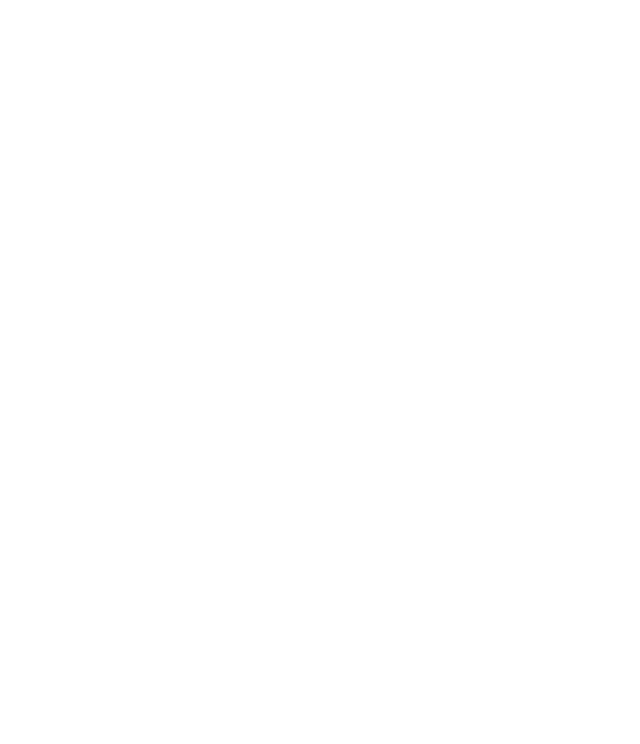
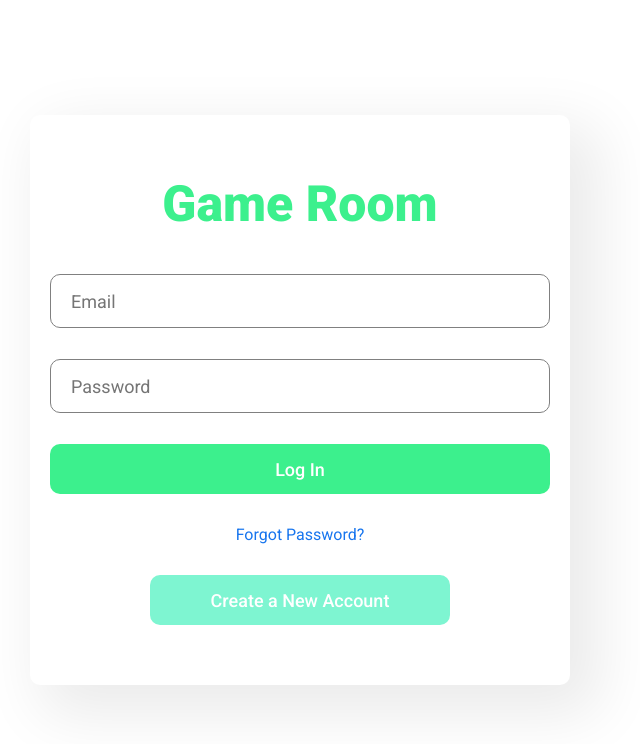
Before and after one commit to BeccaPirie/game-room, a React (Create React App) app in the folder client/: page /login in a window 1280 px wide. Shown: the top 744 px of the page, without its empty margins (340-980 px from the left). Built offline with nearby package versions, Linux system fonts and the light colour scheme; the HTML template or start-up script is replaced by a standard one.

Commit message:
login page

```diff
--- a/client/src/App.js
+++ b/client/src/App.js
@@ -1,5 +1,6 @@
 import Home from "./pages/home/Home"
 import Profile from "./pages/profile/Profile";
+import Login from "./pages/login/Login";
 import { BrowserRouter as Router, Switch, Route } from 'react-router-dom';
 
 function App() {
@@ -8,6 +9,7 @@
       <Switch>
         <Route path='/' exact component={Home} />
         <Route path='/profile' component={Profile} />
+        <Route path='/login' component={Login} />
       </Switch>
     </Router>
 
--- /dev/null
+++ b/client/src/pages/login/Login.jsx
@@ -0,0 +1,17 @@
+import './login.scss'
+
+export default function Login() {
+    return (
+        <div className="login">
+            <div className="loginBox">
+                <h3 className="loginTitle">Game Room</h3>
+                <input placeholder="Email" className="loginInput" />
+                <input placeholder="Password" className="loginInput" />
+                <button className="loginButton">Log In</button>
+                <span className="loginForgot">Forgot Password?</span>
+                <button className="loginRegisterButton">Create a New Account</button>
+            </div>
+
+        </div>
+    )
+}
--- /dev/null
+++ b/client/src/pages/login/login.scss
@@ -0,0 +1,94 @@
+@import '../../scss//variables';
+
+.login {
+    width: 100vw;
+    height: 100vh;
+    display: flex;
+  }
+
+  .loginBox {
+      width: 80%;
+      margin: auto;
+      height: 400px;
+      padding: 60px 20px;
+      background-color: white;
+      border-radius: 10px;
+      display: flex;
+      flex-direction: column;
+      justify-content: space-between;
+      box-shadow: 20px 20px 60px 10px #ebebeb;
+  }
+
+  .loginTitle {
+    display: flex;
+    justify-content: center;
+    font-size: 40px;
+    font-weight: 800;
+    color: $green;
+    margin-bottom: 10px;
+  }
+
+  .loginInput{
+      height: 50px;
+      border-radius: 10px;
+      border: 1px solid gray;
+      font-size: 16px;
+      padding-left: 20px;
+  }
+
+  .loginInput:focus{
+      outline: none;
+  }
+
+  .loginButton{
+      height: 50px;
+      border-radius: 10px;
+      border: none;
+      background-color: $green;
+      color: white;
+      font-size: 18px;
+      font-weight: 500;
+      cursor: pointer;
+  }
+
+  .loginForgot{
+      text-align: center;
+      color: #1775ee;
+  }
+
+  .loginRegisterButton{
+      width: 60%;
+      align-self: center;
+      height: 50px;
+      border-radius: 10px;
+      border: none;
+      background-color: #7ef5d1;
+      color: white;
+      font-size: 18px;
+      font-weight: 500;
+      cursor: pointer;
+  }
+
+  @media (min-width: 800px) {
+    .loginBox {
+        width: 500px;
+    }
+
+    .loginTitle {
+        font-size: 50px;
+    }
+
+    .loginInput{
+        font-size: 18px;
+    }
+
+    .loginButton .loginRegisterButton {
+        font-size: 20px;
+    }
+}
+
+@media (min-height: 600px) {
+    .loginBox {
+        height: 450px;
+    }
+}
```
